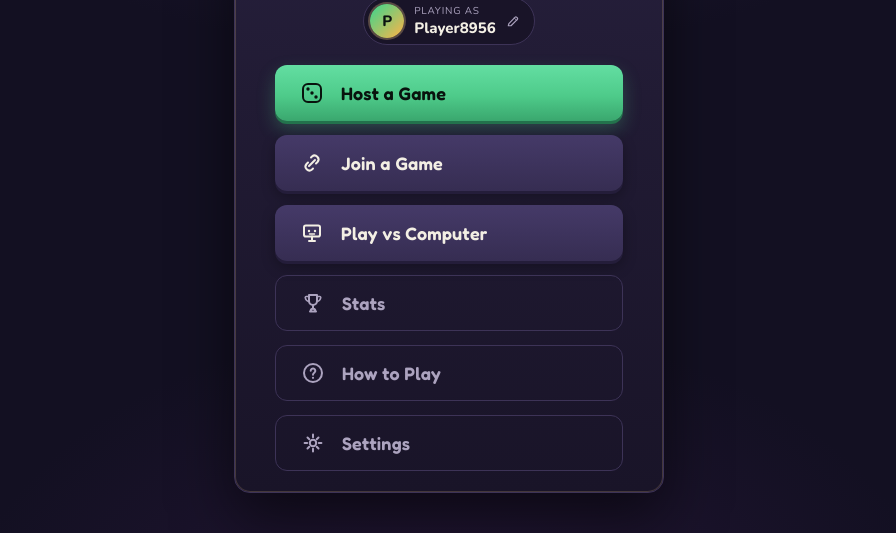
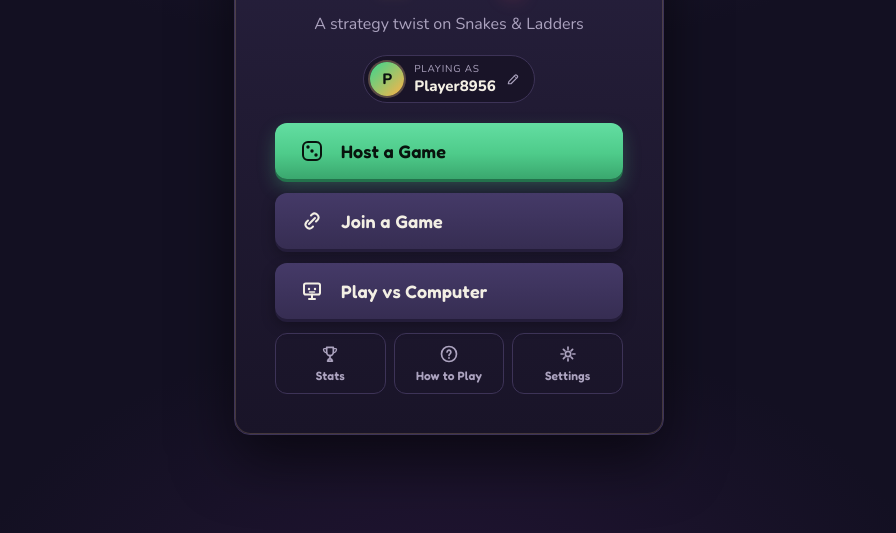
Before and after one commit to ivascaflavius/ladders-and-fangs, a website with bundled scripts: page index.html in a window 1280 px wide. Shown: the part 267-800 px from the top of the page, without its empty margins (191-1087 px from the left). Built offline with nearby package versions, Linux system fonts and the light colour scheme.

Commit message:
various improvements

```diff
--- a/index.html
+++ b/index.html
@@ -48,9 +48,11 @@
         <button id="btn-host" class="btn btn-primary btn-menu" type="button"><span class="btn-menu-icon" data-icon="dice"></span>Host a Game</button>
         <button id="btn-join" class="btn btn-secondary btn-menu" type="button"><span class="btn-menu-icon" data-icon="link"></span>Join a Game</button>
         <button id="btn-vs-computer" class="btn btn-secondary btn-menu" type="button"><span class="btn-menu-icon" data-icon="computer"></span>Play vs Computer</button>
-        <button id="btn-stats" class="btn btn-ghost btn-menu" type="button"><span class="btn-menu-icon" data-icon="trophy"></span>Stats</button>
-        <button id="btn-howtoplay" class="btn btn-ghost btn-menu" type="button"><span class="btn-menu-icon" data-icon="help"></span>How to Play</button>
-        <button id="btn-settings" class="btn btn-ghost btn-menu" type="button"><span class="btn-menu-icon" data-icon="gear"></span>Settings</button>
+        <div class="menu-row-3">
+          <button id="btn-stats" class="btn btn-ghost btn-menu-compact" type="button"><span class="btn-menu-icon" data-icon="trophy"></span>Stats</button>
+          <button id="btn-howtoplay" class="btn btn-ghost btn-menu-compact" type="button"><span class="btn-menu-icon" data-icon="help"></span>How to Play</button>
+          <button id="btn-settings" class="btn btn-ghost btn-menu-compact" type="button"><span class="btn-menu-icon" data-icon="gear"></span>Settings</button>
+        </div>
       </div>
     </section>
 
--- a/style.css
+++ b/style.css
@@ -448,6 +448,30 @@ h2 {
   flex-shrink: 0;
   width: 30px;
   text-align: center;
+}
+
+.menu-row-3 {
+  display: grid;
+  grid-template-columns: repeat(3, 1fr);
+  gap: 8px;
+}
+
+.btn-menu-compact {
+  display: flex;
+  flex-direction: column;
+  align-items: center;
+  justify-content: center;
+  gap: 4px;
+  font-size: 12px;
+  min-height: 56px;
+  padding: 10px 6px;
+  text-align: center;
+  white-space: nowrap;
+}
+
+.btn-menu-compact .btn-menu-icon {
+  font-size: 20px;
+  width: auto;
 }
 
 .btn-primary {
@@ -1767,7 +1791,7 @@ h2 {
 .event-toast {
   position: absolute;
   left: 50%;
-  top: 38%;
+  top: 14%;
   transform: translate(-50%, -50%) scale(0.85);
   max-width: 88%;
   text-align: center;
```
Also changed, not shown: .claude/launch.json.
